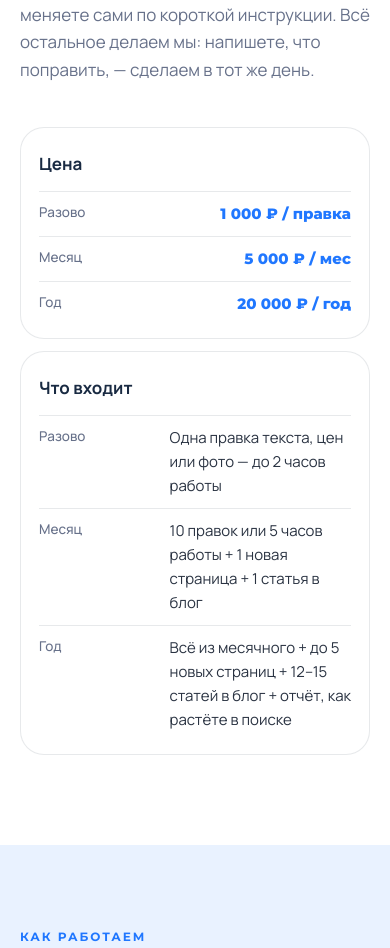
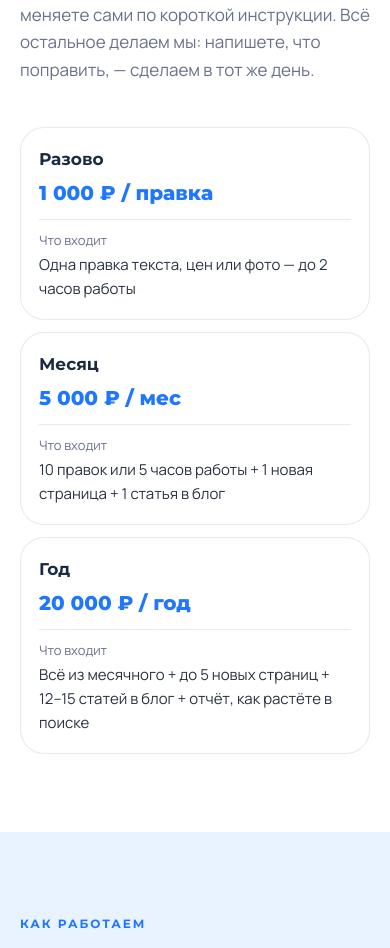
Before and after one commit to baikaltarget/baikaltargetsites, a Next.js app: page /tarify in a window 390 px wide. Shown: the part 6387-7335 px from the top of the page. Built offline with nearby package versions, Linux system fonts and the light colour scheme.

Commit message:
Тарифы на мобильных: правки и ведение — карточками по вариантам
Co-Authored-By: Claude Opus 5.5 <noreply@anthropic.com>
Claude-Session: https://claude.ai/code/session_01FpcLRrMQdhJCE9pUHux9xG

```diff
--- a/app/globals.css
+++ b/app/globals.css
@@ -800,3 +800,13 @@ a.rv-src:hover{color:var(--blue);border-color:var(--blue)}
 @media(max-width:520px){.case-hero h1{font-size:28px}.case-hero .lead{font-size:16.5px}}
 /* стрелки ↗ и прочие символы — текстом, а не эмодзи (iOS) */
 body{font-variant-emoji:text}
+.support-cards{display:none}
+@media(max-width:700px){
+  .support-table{display:none}
+  .support-cards{display:flex;flex-direction:column;gap:12px}
+  .support-card{background:#fff;border:1px solid var(--line);border-radius:var(--r);padding:18px}
+  .support-card-h{font-family:'Montserrat';font-weight:700;font-size:17px;color:var(--navy)}
+  .support-card-p{font-family:'Montserrat';font-weight:800;font-size:20px;color:var(--blue);margin:4px 0 10px}
+  .support-card p{font-size:15px;color:var(--text);border-top:1px solid var(--line);padding-top:10px}
+  .support-card p span{display:block;font-size:13px;color:var(--muted);margin-bottom:2px}
+}
--- a/app/tarify/page.js
+++ b/app/tarify/page.js
@@ -87,13 +87,23 @@ export default function Tarify() {
             <h2>Правки и ведение — <span className="hl">по желанию</span></h2>
             <p dangerouslySetInnerHTML={{ __html: site.supportIntro }} />
           </div>
-          <div style={{ overflowX: 'auto' }}>
+          <div className="support-table" style={{ overflowX: 'auto' }}>
             <table className="tbl">
               <thead><tr>{site.support.head.map((c, i) => <th key={i}>{c}</th>)}</tr></thead>
               <tbody>{site.support.rows.map((r, i) => (
                 <tr key={i}>{r.map((c, j) => <td key={j} data-label={j > 0 ? site.support.head[j] : undefined} className={i === 0 && j > 0 ? 'p' : ''}>{c}</td>)}</tr>
               ))}</tbody>
             </table>
+          </div>
+          {/* на мобильных — карточка на каждый вариант вместо таблицы */}
+          <div className="support-cards">
+            {site.support.head.slice(1).map((h, k) => (
+              <div className="support-card" key={k}>
+                <div className="support-card-h">{h}</div>
+                <div className="support-card-p">{site.support.rows[0][k + 1]}</div>
+                {site.support.rows.slice(1).map((r, i) => <p key={i}><span>{r[0]}</span>{r[k + 1]}</p>)}
+              </div>
+            ))}
           </div>
         </div>
       </section>
```
